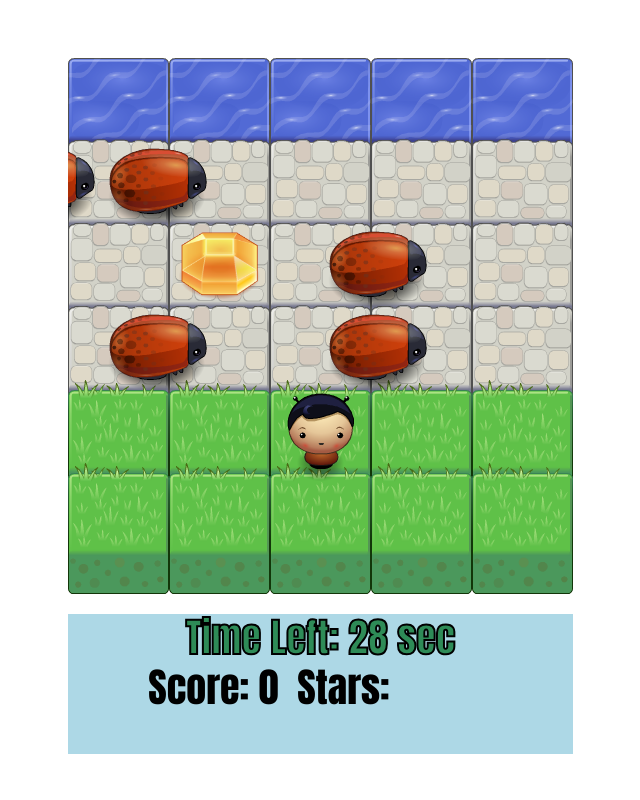
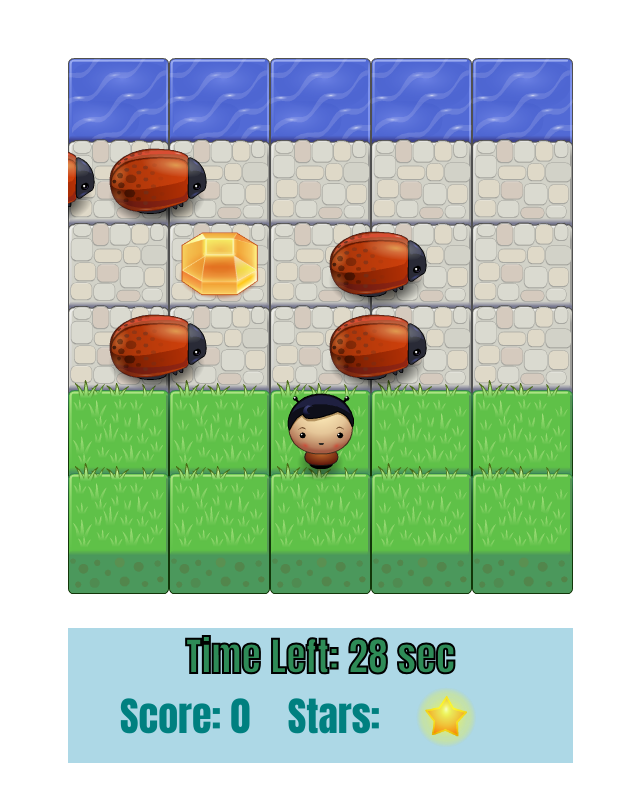
Before and after one commit to DorisYanyanFan/ArcadeGame, a plain HTML site: page index.html in a window 1280 px wide. Both pictures are taken after a click on the button "Start!". Shown: the whole page, without its empty margins (320-960 px from the left). Drawn offline with Linux system fonts and the light colour scheme.

Commit message:
tab bug fixed

```diff
--- a/css/style.css
+++ b/css/style.css
@@ -46,7 +46,8 @@ button {
     border-radius: 10px;
 }
 
-button:hover {
+button:hover,
+:focus {
     cursor: pointer;
     background-color: lightblue;
     font-weight: bold;
--- a/index.html
+++ b/index.html
@@ -16,25 +16,25 @@
             Watch out those giant, giant cockroaches, they are hungry.
         </p>
         <canvas id='selector'></canvas>
-        <button id="start"> Start! </button>
+        <button id="start" tabindex = "0"> Start! </button>
     </div>
 <!-- The model if fail -->
     <div id="lostPage" class="modal">
         <h2> Whoops </h2>
         <h3 id="reason"> Something happend </h3>
-        <button id="restart"> Play Again! </button>
+        <button id="restart" tabindex="-1"> Play Again! </button>
     </div>
 <!-- The model if win -->
         <div id="winPage" class="modal">
             <h2> Congrats </h2>
             <h3> Star Pic </h3>
-            <button id="restartWin"> Play Again! </button>
+            <button id="restartWin" tabindex="-1"> Play Again! </button>
         </div>
 
     <script src="js/resources.js"></script>
     <script src="js/app.js"></script>
     <script src="js/engine.js"></script>
     <script src="js/gem.js"></script>
-    <script src="js/module.js"></script>
+    <script src="js/modals.js"></script>
 </body>
 </html>
--- a/js/app.js
+++ b/js/app.js
@@ -2,15 +2,16 @@
 let score = 0,
     redraw,
     startTime,
-    timer = 30,
+    timer,
     allGems = [],
-    allChar;
+    allChar = [];
 
 // Create game status
 var game = {
         status: 'inactive',
         reasonArray: ['You are eaten by a cockroach', 'Time Up'],
         character: 'boy',
+        endTime: 30,
         get lostReason0() {
             document.querySelector('#reason').textContent = game.reasonArray[0];
         },
@@ -66,14 +67,13 @@ Player.prototype.goBack = function() {
     this.col = 3;
 };
 
-// Player is 50px wide, enemy is 100px wide
+// Player is 60px wide, enemy is 100px wide
 Player.prototype.update = function(dt) {
     const collide = function collide(enemy){
         if(enemy.x > this.x - 80 && enemy.x < this.x + 80) {
             console.log('this is player and I failed');    /*revised needed*/
-            game.status = 'lost',
             game.lostReason0;
-            lost();
+            openLostModal();
           }
         };
 
@@ -100,8 +100,7 @@ Player.prototype.update = function(dt) {
     };
 
     if (this.row === 0) {
-        game.status = 'win';
-        win();
+        openWinModal();
     }
 };
 
@@ -172,3 +171,31 @@ document.addEventListener('keyup', function(e) {
     };
     player.handleInput(allowedKeys[e.keyCode]);
 });
+
+// draw a score panel to show the performance
+const scorePanel = {};
+
+scorePanel.render = function(){
+    var now = Date.now();
+    timer = 30 - Math.floor((now - startTime)/1000);
+    ctx.fillStyle = 'lightblue';
+    ctx.fillRect(0,620,505,135);
+    ctx.font = "30pt Impact";
+    ctx.textAlign = "center";
+    ctx.fillStyle = "SeaGreen";
+    ctx.fillText(`Time Left: ${game.status == 'active'? timer : game.endTime} sec`, 505/2, 665);
+    ctx.fillStyle = "Teal";
+    ctx.fillText(`Score: ${score?score: 0}    Stars:               `, 505/2, 725);
+    ctx.strokeStyle = "Black";
+    ctx.lineWidth = 2;
+    ctx.strokeText(`Time Left: ${game.status == 'active'? timer : game.endTime} sec`, 505/2, 665);
+    if (timer == 0 && game.status == 'avtive') {
+        game.lostReason1;
+        openLostModal();
+    };
+
+    ctx.save();
+    ctx.scale(0.6,0.6);
+    ctx.drawImage(Resources.get('images/Star.png'), 580, 1080);
+    ctx.restore();
+};
--- a/js/engine.js
+++ b/js/engine.js
@@ -25,7 +25,7 @@ var Engine = (function(global) {
         lastTime;
 
     canvas.width = 505;
-    canvas.height = 606;
+    canvas.height = 780;
     doc.body.appendChild(canvas);
 
     /* This function serves as the kickoff point for the game loop itself
@@ -159,7 +159,7 @@ var Engine = (function(global) {
             enemy.render();
         });
         player.render();
-        star.render();
+        scorePanel.render();
     }
 
     /* This function does nothing but it could have been a good place to
--- a/js/module.js
+++ b/js/modals.js
@@ -1,63 +1,14 @@
 
-// Create a score panel
-var canvasScore = document.createElement('canvas'),
-    ctxScore = canvasScore.getContext('2d');
+// This part is about the front page modal.
 
-canvasScore.width = 505;
-canvasScore.height = 140;
-
-
-const drawPanel = function(){
-    var now = Date.now();
-    timer = 30 - Math.floor((now - startTime)/1000);
-    ctxScore.clearRect(0,0,505,140);
-    ctxScore.fillStyle = 'lightblue';
-    ctxScore.fillRect(0,0,505,140);
-    ctxScore.font = "30pt Impact";
-    ctxScore.textAlign = "center";
-    ctxScore.fillStyle = "SeaGreen";
-    ctxScore.fillText(`Time Left: ${timer?timer:30} sec`, canvasScore.width/2, 40);
-    ctxScore.fillStyle = "Black";
-    ctxScore.fillText(`Score: ${score?score: 0}  Stars:           `, canvasScore.width/2, 90);
-    ctxScore.strokeStyle = "Black";
-    ctxScore.lineWidth = 2;
-    ctxScore.strokeText(`Time Left: ${timer?timer:30} sec`, canvasScore.width/2, 40);
-};
-
-drawPanel();
-
-const drawResult = function () {
-    drawPanel();
-    redraw = requestAnimationFrame(drawResult);
-       if (timer == 0) {
-            game.status = 'lost';
-            game.lostReason1;
-            lost();
-           };
-};
-
-let Star = function (){};
-
-Star.prototype.render = function() {
-    ctxScore.drawImage(Resources.get('images/Star.png'), 400, -300);
-};
-
-let star = new Star();
-
-
-
-// append the score panel to the document. I append the score panel in this file to makesure the score panel is following the main canvas generated in engine.js.
-document.body.appendChild(canvasScore);
-
-
-
-//Select the player
+// Draw a canvas that allow to select player
 const selector = document.querySelector('#selector'),
     ctxSelector = selector.getContext('2d');
 
 selector.width = 580;
 selector.height = 200;
 
+// Set characters availale to choose
 const Char = function (col) {
         this.x = 66 + (col - 1) * 180;
         this.y = -30;
@@ -73,7 +24,7 @@ Char.prototype.render = function (){
     ctxSelector.drawImage(Resources.get(this.sprite), this.x, this.y);
 };
 
-
+//panel is the selector png. it can move left and right to show which character is currently select.
 let panel = {
     col: 2,
     x: 246,
@@ -85,6 +36,7 @@ let panel = {
     }
 };
 
+// ceate the character instances and put them together with panel in an array. enjine.js will draw allChar.
 allChar = [panel, new Char(1), new Char(2), new Char(3)];
 
 panel.handleInput = function(direct) {
@@ -121,6 +73,7 @@ panel.handleInput = function(direct) {
 
 // module to start the game
 const startButton = document.querySelector('#start');
+    startButton.tabIndex = 0;
 const frontPage = document.querySelector('#frontPage');
 
 const initGame = function(){
@@ -129,13 +82,15 @@ const initGame = function(){
   score = 0;
   startTime = Date.now();
   game.status = 'active';
-  redraw = requestAnimationFrame(drawResult);
   drawGems();
 };
 
 const clearFrontPage = function() {
     frontPage.style.cssText = 'transform: translate(-9999px, -9999px)';
-    selector.clearRect(0,0,580,200);
+    ctxSelector.clearRect(0,0,580,200);
+    start.tabIndex = -1;
+    restartButton.tabIndex = -1;
+    restartWinButton.tabIndex = -1;
 };
 
 startButton.addEventListener('click', function(){
@@ -151,6 +106,65 @@ document.addEventListener('keyup', function(e) {
     panel.handleInput(allowedKeys[e.keyCode]);
 });
 
+
+// This is about the lost modal and the restart button in that modal
+const lostPage = document.querySelector('#lostPage');
+const restartButton = document.querySelector('#restart');
+
+const openLostModal = function(){
+    lostPage.style.cssText = 'transform: translate(-50%, 0)';
+    deleteEnemy();
+    clearGems();
+    player.goBack();
+    game.status = 'lost';
+    game.endTime = timer;
+    start.tabIndex = -1;
+    restartButton.tabIndex = 0;
+    restartWinButton.tabIndex = -1;
+};
+
+const closeLostModal = function(){
+    lostPage.style.cssText = 'transform: translate(-9999px, -9999px)';
+    start.tabIndex = -1;
+    restartButton.tabIndex = -1;
+    restartWinButton.tabIndex = -1
+};
+
+restartButton.addEventListener('click',function(){
+    initGame();
+    closeLostModal();
+});
+
+
+// This is about the win modal and its button funciton
+const winPage = document.querySelector('#winPage');
+const restartWinButton = document.querySelector('#restartWin');
+
+const openWinModal = function(){
+    winPage.style.cssText = 'transform: translate(-50%, 0)';
+    deleteEnemy();
+    clearGems();
+    player.goBack();
+    game.status = 'win';
+    game.endTime = timer;
+    start.tabIndex = -1;
+    restartButton.tabIndex = -1;
+    restartWinButton.tabIndex = 0;
+};
+
+const closeWinModal = function(){
+    winPage.style.cssText = 'transform: translate(-9999px, -9999px)';
+    start.tabIndex = -1;
+    restartButton.tabIndex = -1;
+    restartWinButton.tabIndex = -1
+};
+
+restartWinButton.addEventListener('click',function(){
+    initGame();
+    closeWinModal();
+});
+
+// This is the function when 'enter' is pressed.
 document.addEventListener('keyup', function(event) {
     if (event.keyCode === 13){
         switch (game.status) {
@@ -160,47 +174,12 @@ document.addEventListener('keyup', function(event) {
                 break;
             case 'lost':
                 initGame();
-                lostPage.style.cssText = 'transform: translate(-9999px, -9999px)';
+                closeLostModal();
                 break;
             case 'win':
                 initGame();
-                winPage.style.cssText = 'transform: translate(-9999px, -9999px)';
+                closeWinModal();
                 break;
         }
     }
 });
-
-// if the game is lost
-const lostPage = document.querySelector('#lostPage');
-
-const lost = function(){
-    lostPage.style.cssText = 'transform: translate(-50%, 0)';
-    cancelAnimationFrame(redraw);
-    deleteEnemy();
-    clearGems();
-    player.goBack()
-};
-
-const restartButton = document.querySelector('#restart');
-restartButton.addEventListener('click',function(){
-    initGame();
-    lostPage.style.cssText = 'transform: translate(-9999px, -9999px)';
-});
-
-
-// if the game is win
-const winPage = document.querySelector('#winPage');
-
-const win = function(){
-    winPage.style.cssText = 'transform: translate(-50%, 0)';
-    cancelAnimationFrame(redraw);
-    deleteEnemy();
-    clearGems();
-    player.goBack()
-};
-
-const restartWinButton = document.querySelector('#restartWin');
-restartWinButton.addEventListener('click',function(){
-    initGame();
-    winPage.style.cssText = 'transform: translate(-9999px, -9999px)';
-});
```
Also changed, not shown: 1 other file.
